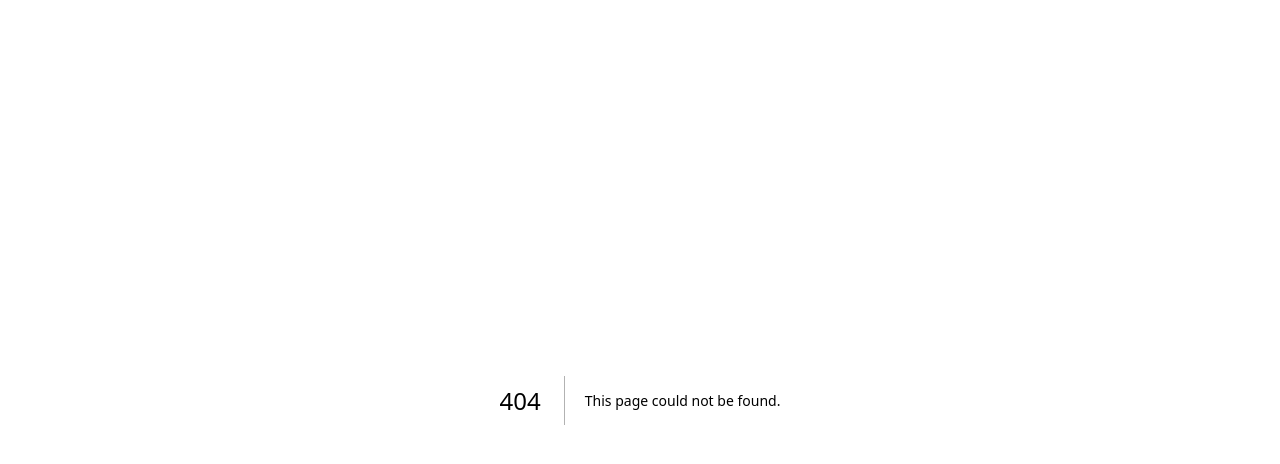
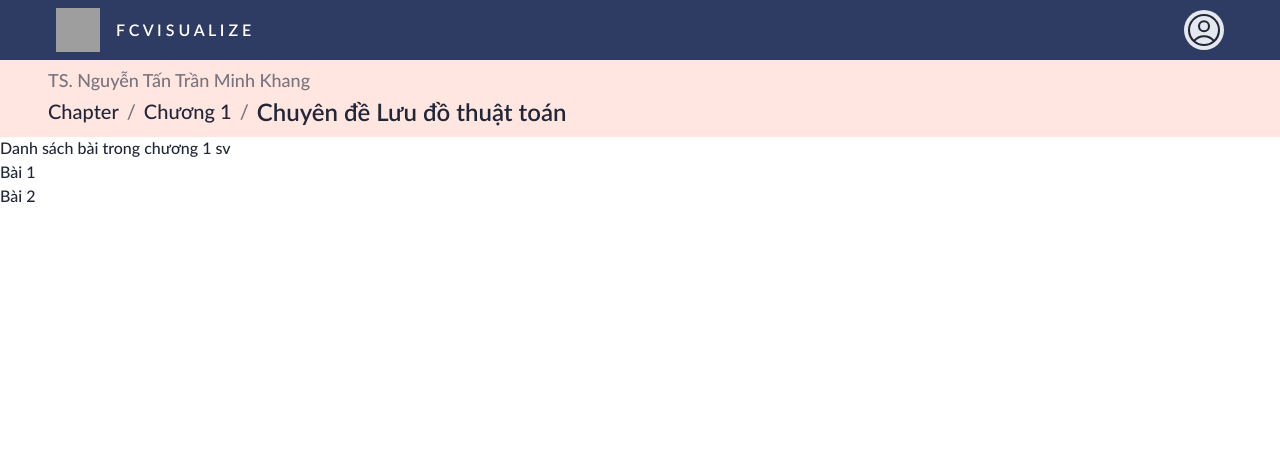
Before and after one commit to ngxquang/SE-Flowchart-FE, a Next.js app: page /chapter/1/gv in a window 1280 px wide. Before the commit this address had no page. Shown: the top 464 px of the page. Built offline with nearby package versions, Linux system fonts and the light colour scheme; grey boxes are pictures that could not be loaded.

Commit message:
refactor: adding more route

```diff
--- /dev/null
+++ b/src/app/chapter/[chapter]/gv/page.tsx
@@ -0,0 +1,28 @@
+'use client';
+
+import { useParams } from 'next/navigation';
+import Link from 'next/link';
+
+export default function ChapterDetailScreen() {
+  const params = useParams();
+  const { chapter } = params; // Lấy giá trị chapter từ URL
+
+  // Giả sử danh sách bài được lấy từ API
+  const lessons = [
+    { id: 1, title: 'Bài 1', chapterId: chapter },
+    { id: 2, title: 'Bài 2', chapterId: chapter }
+  ];
+
+  return (
+    <div>
+      <h1>Danh sách bài trong chương {chapter} sv</h1>
+      <ul>
+        {lessons.map((lesson) => (
+          <li key={lesson.id}>
+            <Link href={`/gv/${chapter}/${lesson.id}`}>{lesson.title}</Link>
+          </li>
+        ))}
+      </ul>
+    </div>
+  );
+}
--- a/src/app/chapter/[chapter]/page.tsx
+++ b/src/app/chapter/[chapter]/sv/page.tsx
@@ -15,7 +15,7 @@ export default function ChapterDetailScreen() {
 
   return (
     <div>
-      <h1>Danh sách bài trong chương {chapter}</h1>
+      <h1>Danh sách bài trong chương {chapter} gv</h1>
       <ul>
         {lessons.map((lesson) => (
           <li key={lesson.id}>
```
